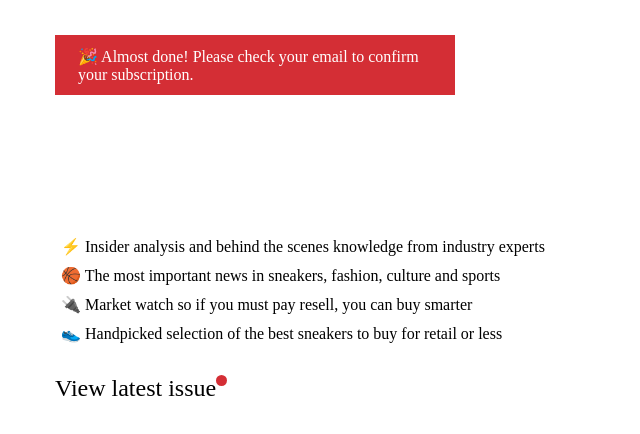
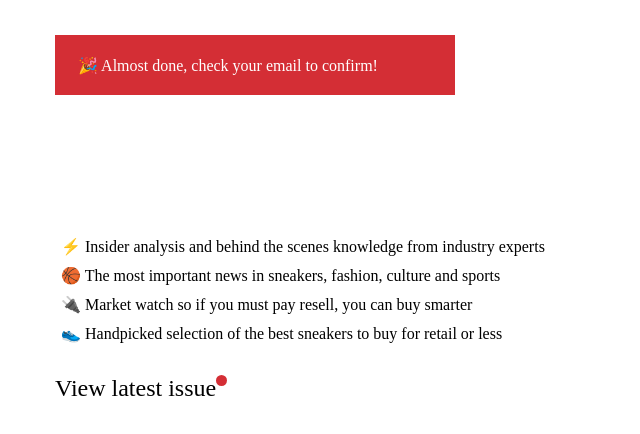
Before and after one commit to darkostepanovic/solesavy, a website built with webpack: page src/thank-you.html in a window 1280 px wide. Shown: the part 340-774 px from the top of the page, without its empty margins (10-650 px from the left). Built offline with nearby package versions, Linux system fonts and the light colour scheme; a script that the page names is missing; a web font is replaced by a local one.

Commit message:
Update thank-you.html

```diff
--- a/src/thank-you.html
+++ b/src/thank-you.html
@@ -32,7 +32,7 @@
                     <h1>Unboxed; the modern sneakerhead digest</h1>
                     <p>Unboxed includes everything you need to stay on top of the most relevant news in sneaker culture. Join over 14,000 readers and have Unboxed delivered once a week straight to your inbox. </p>
                     <div class="newsletter__message">
-                        <h5>🎉 Almost done! Please check your email to confirm your subscription. </h5>
+                        <h5>🎉 Almost done, check your email to confirm! </h5>
                     </div>
                 </div>
                 <div class="newsletter__video newsletter__video--mobile"></div>
```
